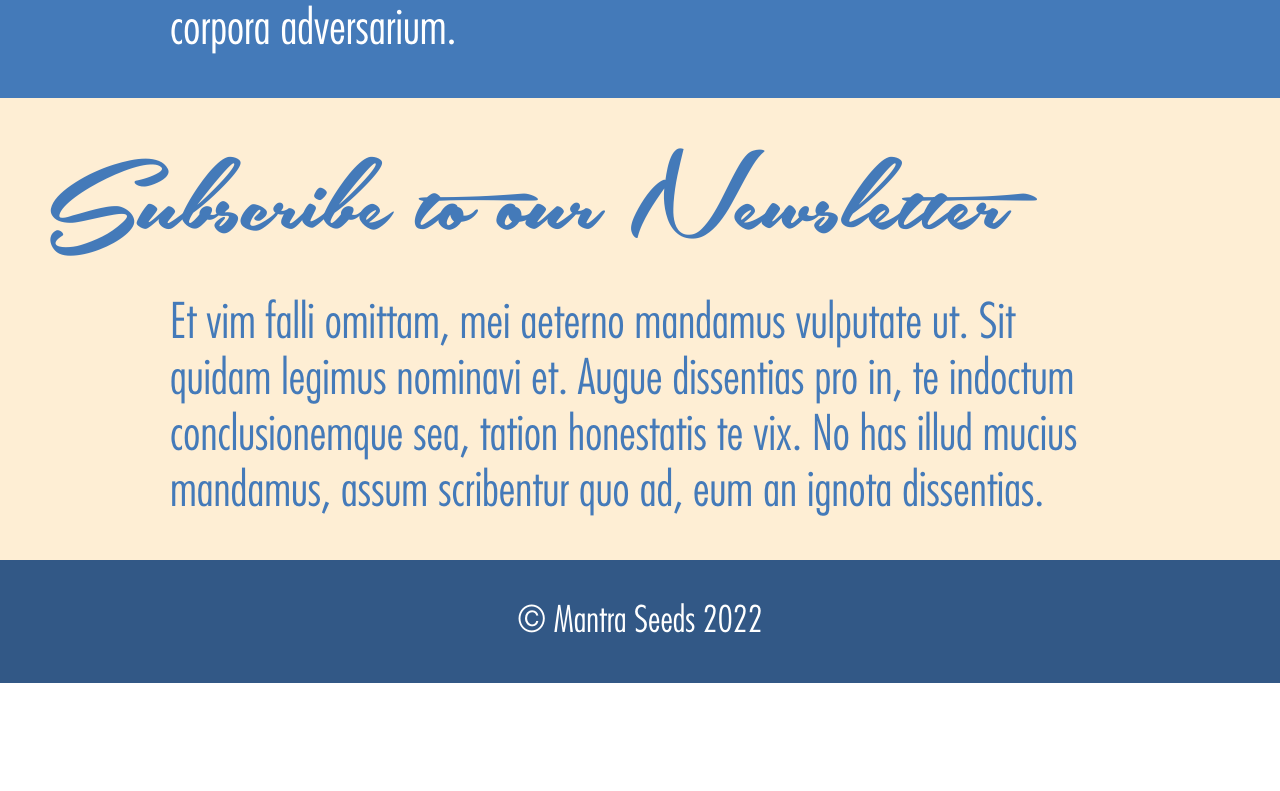
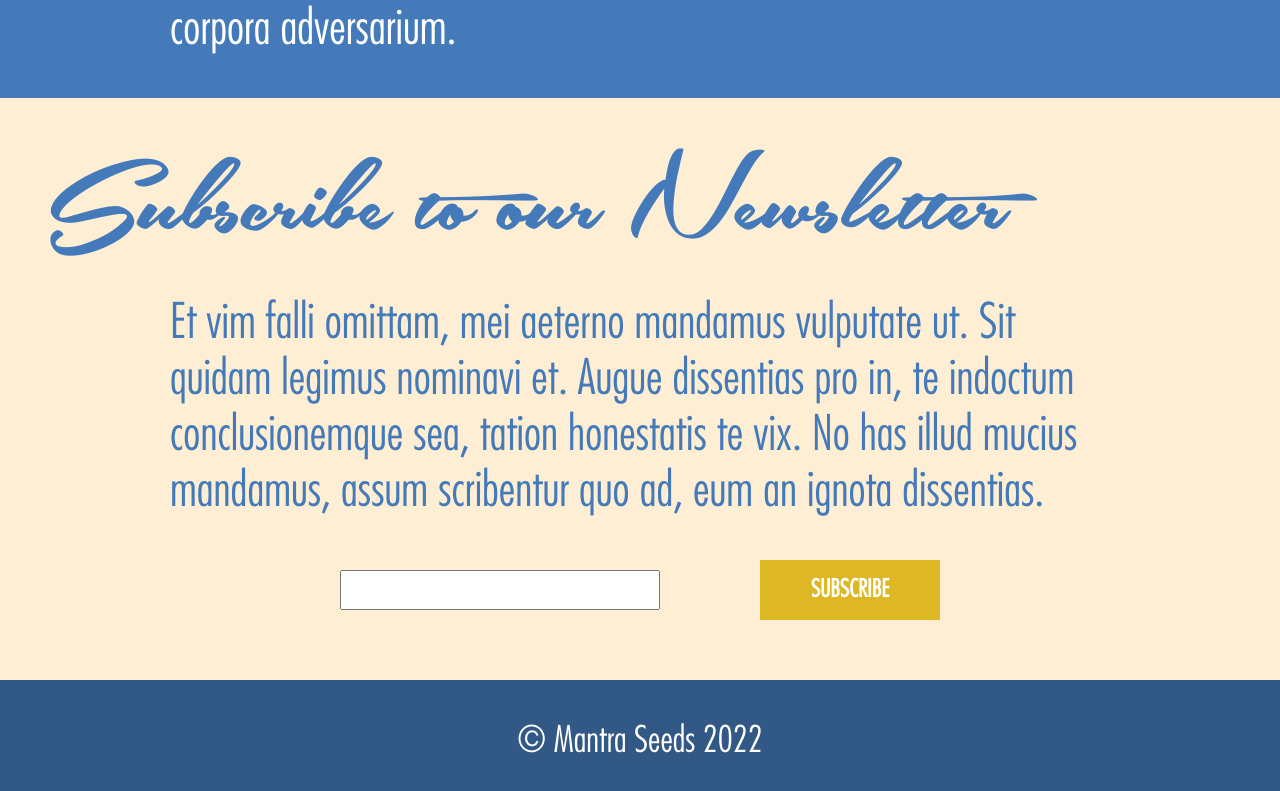
Before and after one commit to EricJamesCrow/mantra-seeds, a React (Create React App) app: page / in a window 1280 px wide. Shown: the part 2953-3744 px from the top of the page. Before the commit the page ends 3636 px from the top, so only its background shows below. Built offline with nearby package versions, Linux system fonts and the light colour scheme; the HTML template or start-up script is replaced by a standard one.

Commit message:
update Home

```diff
--- a/src/pages/home/Home.css
+++ b/src/pages/home/Home.css
@@ -142,6 +142,15 @@ body {
     padding-left: 50px;
 }
 
+.subscribe-container {
+    display: flex;
+    justify-content: center;
+    flex-direction: row;
+    align-items: flex-start;
+    padding: 40px 0 20px 0;
+    gap: 100px;
+}
+
 .newsletter-text {
     font-family: 'Futura';
     font-style: normal;
@@ -149,6 +158,34 @@ body {
     font-size: 48px;
     color: #447AB9;;
     margin: 20px 170px 0 170px;
+}
+
+.newsletter-email-input {
+    align-self: center;
+    width: 320px;
+    height: 40px;
+    font-family: 'Futura';
+    font-style: normal;
+    font-weight: 400;
+    font-size: 20px;
+    color: rgba(0, 0, 0, 0.36);
+}
+
+.newsletter-subscribe {
+    width: 180px;
+    height: 60px;
+    color: #ffffff;
+    background: #DDB724;
+    font-family: 'Futura';
+    font-style: normal;
+    font-weight: 700;
+    font-size: 24px;
+    border: none;
+}
+
+.newsletter-subscribe:hover {
+    background:#f2cd3e;
+    cursor: pointer;
 }
 
 .copyright {
--- a/src/pages/home/Home.js
+++ b/src/pages/home/Home.js
@@ -41,6 +41,10 @@ export default function Home() {
           <div className="newsletter-text">
           Et vim falli omittam, mei aeterno mandamus vulputate ut. Sit quidam legimus nominavi et. Augue dissentias pro in, te indoctum conclusionemque sea, tation honestatis te vix. No has illud mucius mandamus, assum scribentur quo ad, eum an ignota dissentias.
           </div>
+          <div className="subscribe-container">
+          <input type="email" className="newsletter-email-input"></input>
+          <button className="newsletter-subscribe">SUBSCRIBE</button>
+          </div>
     </div>
     <div className="copyright">
       <div>© Mantra Seeds 2022</div>
```
